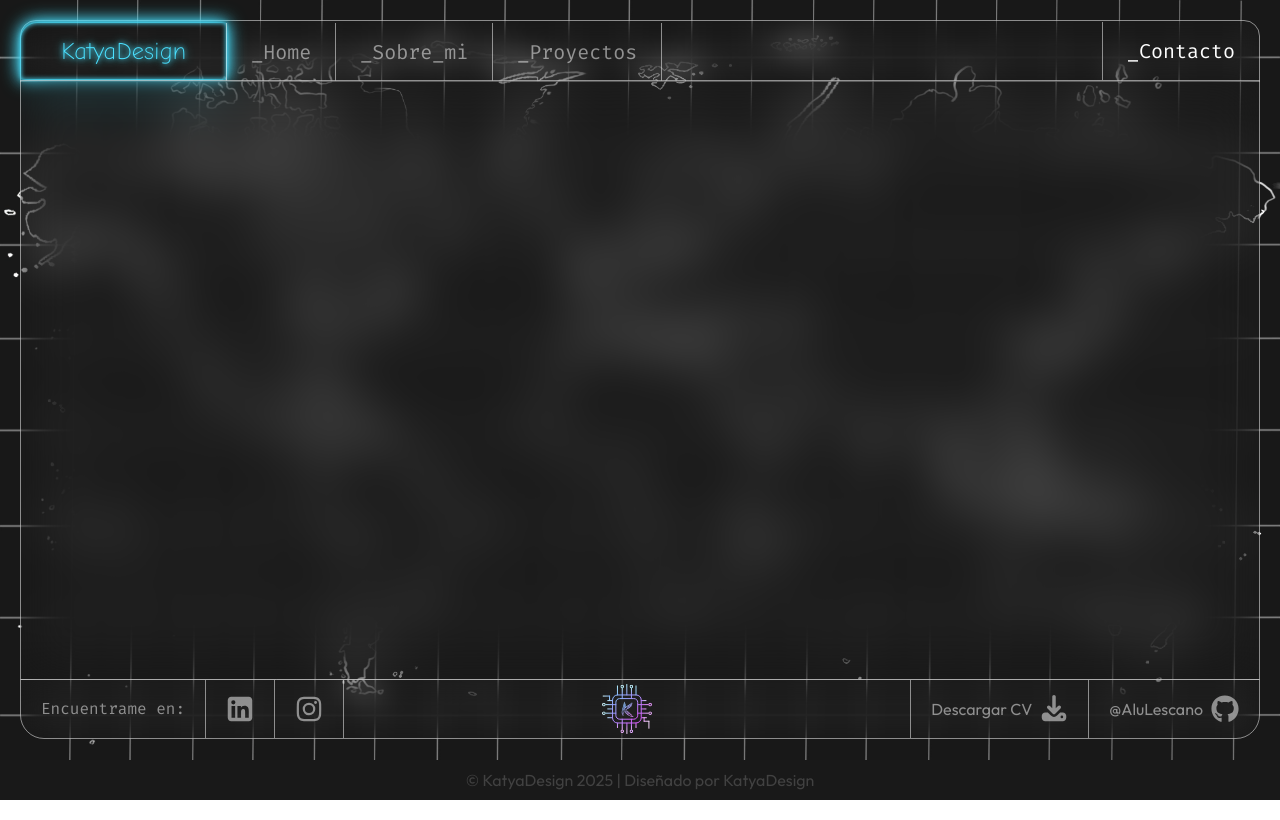
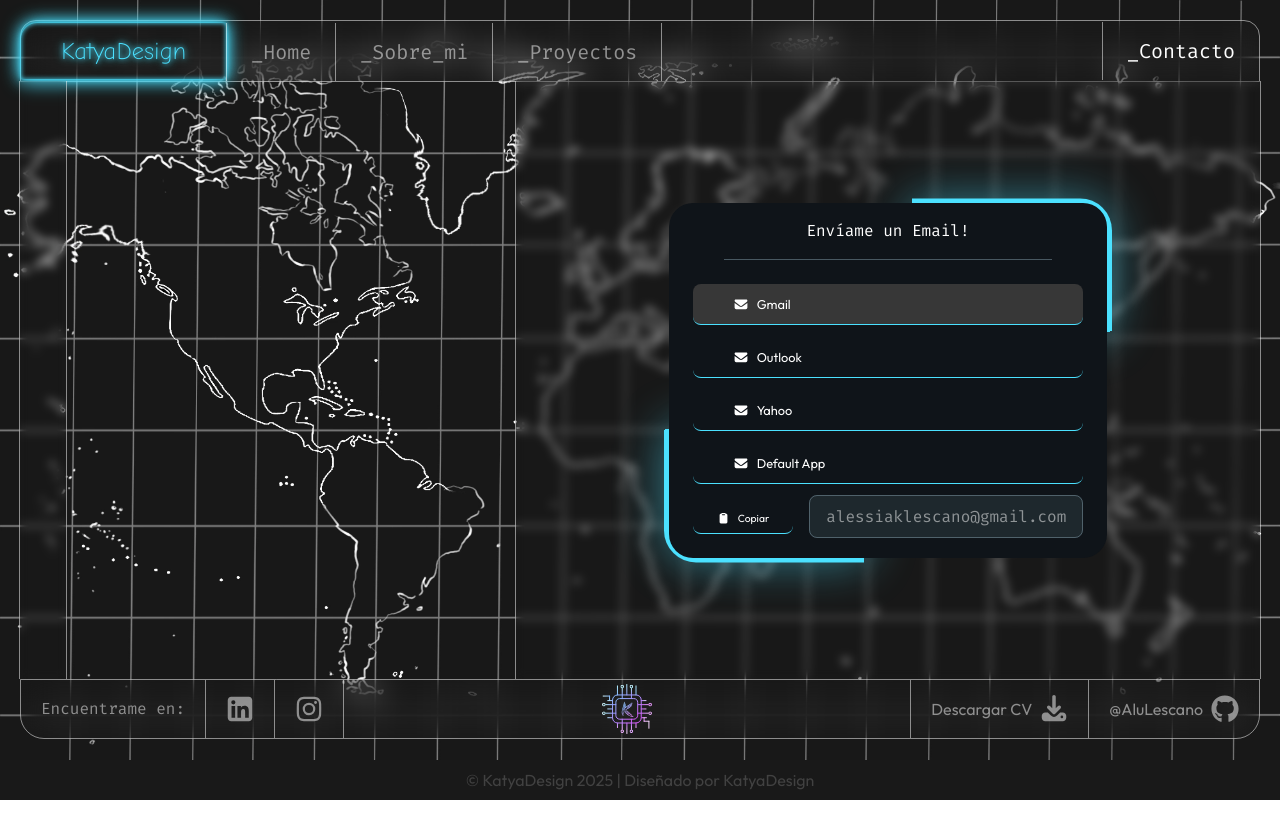
Before and after one commit to AluLescano/web-portfolio, a Next.js app: page /contact in a window 1280 px wide. Built offline with nearby package versions, Linux system fonts and the light colour scheme.

Commit message:
Contact Section Finished

```diff
--- /dev/null
+++ b/app/config/mailtoConfig.tsx
@@ -0,0 +1,14 @@
+// Types
+interface EmailProvider {
+  id: "gmail" | "apple" | "outlook" | "yahoo" | "default"
+  label: string
+  style: "primary" | "secondary"
+}
+
+// Default email providers configuration
+const DEFAULT_PROVIDERS: EmailProvider[] = [
+  { id: "gmail", label: "Gmail", style: "primary" },
+  { id: "outlook", label: "Outlook", style: "secondary" },
+  { id: "yahoo", label: "Yahoo", style: "secondary" },
+  { id: "default", label: "Default App", style: "secondary" },
+]
--- /dev/null
+++ b/app/contact/contact.module.scss
@@ -0,0 +1,58 @@
+@use "../assets/scss/variables" as vars;
+
+.page {
+  position: relative;
+}
+
+.section {
+  min-height: 75vh;
+  background-color: transparent;
+  border: 0.1rem solid vars.$soft-gray;
+  margin: 0 1.15rem;
+  margin-top: -0.1rem;
+
+  display: flex;
+  flex-direction: row;
+
+  > div:first-of-type {
+    width: 100%;
+    background-color: transparent;
+
+    .blankspace {
+      width: 3rem;
+      height: 100%;
+      border: 0.1rem solid vars.$soft-gray;
+      border-top: none;
+      border-bottom: none;
+      background-color: transparent;
+      backdrop-filter: blur(5px);
+    }
+  }
+
+  > div:last-of-type {
+    width: 150%;
+    background-color: transparent;
+    backdrop-filter: blur(5px);
+    border-left: 0.1rem solid vars.$soft-gray;
+    border-right: 0.1rem solid vars.$soft-gray;
+
+    display: flex;
+    justify-content: center;
+    align-items: center;
+  }
+
+  // Responsive: stack vertically on smaller screens
+  @media (max-width: 768px) {
+    flex-direction: column;
+
+    > div:first-of-type,
+    > div:last-of-type {
+      width: 100%;
+    }
+
+    > div:last-of-type {
+      border-left: none;
+      border-top: 0.1rem solid vars.$soft-gray;
+    }
+  }
+}
--- a/app/contact/page.tsx
+++ b/app/contact/page.tsx
@@ -1,13 +1,19 @@
 // COMPONENTS
+import ContactInterface from "@/ui/Mailto/mailto"
 
 // ASSETS
-import styles from "@/ui/section.module.scss"
+import styles from "./contact.module.scss"
 
-export default function Home() {
-  const { section, siteLogo } = styles
+export default function Contact() {
+  const { section, blankspace } = styles
   return (
     <div className={section}>
       <div>
+        {" "}
+        <div className={blankspace} />
+      </div>
+      <div>
+        <ContactInterface email="alessiaklescano@gmail.com" showCopy={true} />
       </div>
     </div>
   )
--- a/app/ui/Bars/Sidebar/sidebar.tsx
+++ b/app/ui/Bars/Sidebar/sidebar.tsx
@@ -17,7 +17,6 @@ import {
   faChevronDown,
   faChevronRight,
   faFolder,
-  IconDefinition,
 } from "@fortawesome/free-solid-svg-icons"
 
 import styles from "@/ui/Bars/Sidebar/sidebar.module.scss"
--- /dev/null
+++ b/app/ui/Mailto/mailto.module.scss
@@ -0,0 +1,121 @@
+@use "../../assets/scss/variables" as vars;
+
+@property --angle {
+  syntax: "<angle>";
+  initial-value: 0deg;
+  inherits: false;
+}
+
+.modalContainer {
+  max-width: 60vh;
+  width: fit-content;
+  height: fit-content;
+  display: flex;
+  border-radius: 1.5rem;
+  flex-direction: column;
+  background-color: vars.$bg-darker;
+  position: relative;
+
+  .titleSection {
+    align-self: center;
+    width: 75%;
+    padding: 1rem 2rem;
+    border-bottom: 0.5px solid vars.$button-glass;
+    border-radius: 0;
+    text-align: center;
+    color: vars.$white;
+  }
+
+  .buttonSection {
+    display: flex;
+    flex-direction: column;
+    align-items: center;
+    padding: 1.5rem;
+    gap: 0.75rem;
+
+    .emailButton,
+    .copyButton,
+    .clipboard {
+      width: 100%;
+      display: flex;
+      flex-direction: row;
+      justify-content: left;
+      border-radius: 0.5rem;
+      border-color: vars.$button-glass;
+
+      span {
+        gap: 0.5rem;
+      }
+    }
+
+    .emailButton,
+    .clipboard button {
+      border: none;
+      border-bottom: 0.1px solid vars.$neon-blue-50;
+    }
+
+    .clipboard {
+      margin-top: 0.5rem;
+      gap: 1rem;
+      color: vars.$ofuscate;
+
+      div {
+        span {
+          -webkit-touch-callout: none; /* iOS Safari */
+          -webkit-user-select: none; /* Chrome, Safari, Opera */
+          -khtml-user-select: none; /* Konqueror HTML */
+          -moz-user-select: none; /* Firefox */
+          -ms-user-select: none; /* Internet Explorer/Edge */
+          user-select: none; /* Standard syntax */
+
+          pointer-events: none;
+          padding: 0.65rem 1rem;
+          background-color: vars.$bg-dark;
+          border: 0.1px solid vars.$button-glass;
+          border-radius: 0.5rem;
+          color: vars.$soft-gray;
+        }
+      }
+    }
+  }
+
+  // Animated border pseudo-elements
+  &::after,
+  &::before {
+    content: "";
+    position: absolute;
+    height: 100%;
+    width: 100%;
+    top: 50%;
+    left: 50%;
+    translate: -50% -50%;
+    background-image: conic-gradient(
+      from var(--angle),
+      // CHANGED: Use var(--angle) instead of 0deg
+      transparent 0deg 70deg,
+      vars.$neon-blue-50 70deg 140deg,
+      transparent 140deg 250deg,
+      vars.$neon-blue-50 250deg 320deg,
+      transparent 320deg
+    );
+    border-radius: 2rem;
+    padding: 11.35rem 14rem;
+    z-index: -1;
+    animation: 3s spin linear infinite;
+  }
+
+  &::before {
+    filter: blur(1.5rem);
+    opacity: 0.5;
+  }
+
+  // CHANGED: Animate --angle instead of transform
+  @keyframes spin {
+    from {
+      --angle: 0deg;
+    }
+    to {
+      --angle: 360deg;
+    }
+  }
+}
--- /dev/null
+++ b/app/ui/Mailto/mailto.tsx
@@ -0,0 +1,135 @@
+"use client"
+
+// CLIENT DEPENDENCIES
+import { useState } from "react"
+
+// COMPONENTS
+import { FontAwesomeIcon } from "@fortawesome/react-fontawesome"
+import Button from "../Button/button"
+
+// ASSETS
+import { fira } from "@/ui/fonts"
+import {
+  faCheck,
+  faEnvelope,
+  faClipboard,
+} from "@fortawesome/free-solid-svg-icons"
+
+import styles from "./mailto.module.scss"
+interface EmailProvider {
+  id: "gmail" | "outlook" | "yahoo" | "default"
+  label: string
+  style: "primary" | "secondary" | "primary-white" | "primary-alt" | "secondary-white" | "tertiary"
+}
+
+interface ContactInterfaceProps {
+  email: string
+  providers?: EmailProvider[]
+  title?: string
+  subject?: string
+  showCopy?: boolean
+}
+
+const DEFAULT_PROVIDERS: EmailProvider[] = [
+  { id: "gmail", label: "Gmail", style: "primary" },
+  { id: "outlook", label: "Outlook", style: "secondary-white" },
+  { id: "yahoo", label: "Yahoo", style: "secondary-white" },
+  { id: "default", label: "Default App", style: "secondary-white" },
+]
+
+const ContactInterface = ({
+  email,
+  providers = DEFAULT_PROVIDERS,
+  title = "Envíame un Email!",
+  subject,
+  showCopy,
+}: ContactInterfaceProps) => {
+  const {
+    modalContainer,
+    titleSection,
+    buttonSection,
+    emailButton,
+    copyButton,
+    clipboard,
+  } = styles
+  const [copied, setCopied] = useState<boolean>(false)
+
+  const handleEmailClick = (method: EmailProvider["id"] | "copy"): void => {
+    const encodedSubject = encodeURIComponent(subject ?? "")
+
+    switch (method) {
+      case "gmail":
+        window.open(
+          `https://mail.google.com/mail/?view=cm&fs=1&to=${email}&su=${encodedSubject}`,
+          "_blank"
+        )
+        break
+      case "outlook":
+        window.open(
+          `https://outlook.live.com/mail/0/deeplink/compose?to=${email}&subject=${encodedSubject}`,
+          "_blank"
+        )
+        break
+      case "yahoo":
+        window.open(
+          `https://compose.mail.yahoo.com/?to=${email}&subject=${encodedSubject}`,
+          "_blank"
+        )
+        break
+      case "default":
+        window.open(`mailto:${email}?subject=${encodedSubject}`, "_self")
+        break
+      case "copy":
+        navigator.clipboard.writeText(email)
+        setCopied(true)
+        setTimeout(() => setCopied(false), 2000)
+        break
+    }
+  }
+
+  return (
+    <>
+      <div className={modalContainer}>
+        <div className={titleSection}>
+          <h2 className={fira.className}>{title}</h2>
+        </div>
+        <div className={buttonSection}>
+          {providers.map((provider) => (
+            <Button
+              key={provider.id}
+              variant={provider.style}
+              className={emailButton}
+              size="large"
+              onClick={() => handleEmailClick(provider.id)}
+            >
+              <FontAwesomeIcon icon={faEnvelope} />
+              <span>{provider.label}</span>
+            </Button>
+          ))}
+
+          {showCopy && (
+            <div className={clipboard}>
+              <Button
+                variant="secondary-white"
+                className={copyButton}
+                onClick={() => handleEmailClick("copy")}
+              >
+                {copied ? (
+                  <FontAwesomeIcon icon={faCheck} />
+                ) : (
+                  <FontAwesomeIcon icon={faClipboard} />
+                )}
+                {copied ? "Copiado!" : "Copiar"}
+              </Button>
+              <div>
+                <span className={fira.className}>{email}</span>
+              </div>
+            </div>
+          )}
+        </div>
+      </div>
+    </>
+  )
+}
+
+export default ContactInterface
```
Also changed, not shown: app/components/TextType.tsx (+115 -101 lines).
